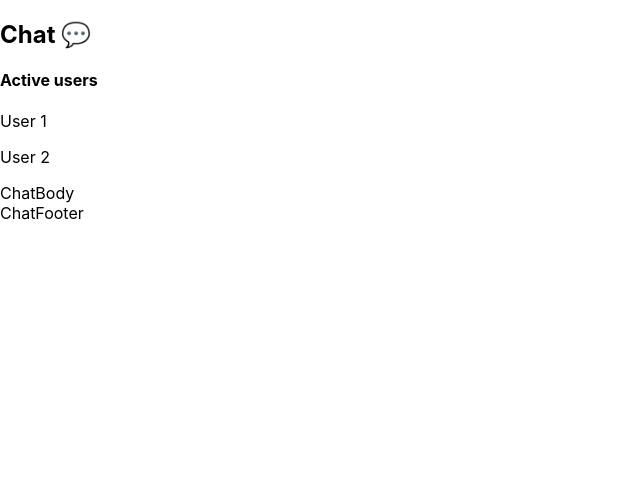
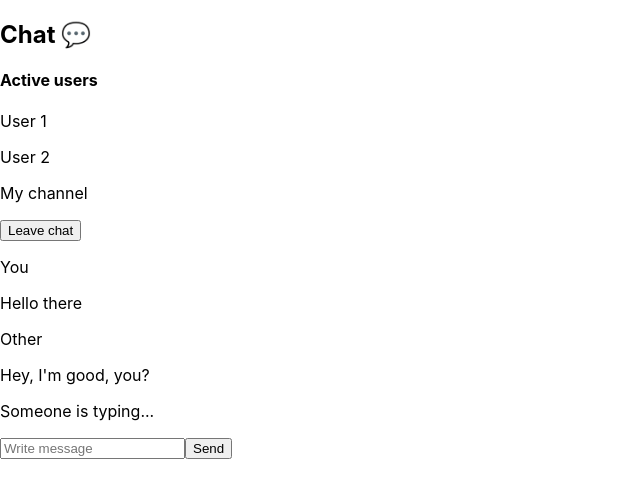
Before and after one commit to Flower-dev/chat-room, a React (Create React App) app: page /chat in a window 1280 px wide. Shown: the top 498 px of the page, without its empty margins (0-640 px from the left). Built offline with nearby package versions, Linux system fonts and the light colour scheme; no server answers.

Commit message:
chat footer

```diff
--- a/src/components/ChatBody.jsx
+++ b/src/components/ChatBody.jsx
@@ -12,6 +12,33 @@
     }
 
     return (
-        <div>ChatBody</div>
+        <>
+            <header className="chat__mainHeader">
+                <p>My channel</p>
+                <button className="leaveChat__btn" onClick={handleLeaveChat}>
+                    Leave chat
+                </button>
+            </header>
+            {/*This shows messages sent from you*/}
+            <div className="message__container">
+                <div className="message__chats">
+                    <p className="sender__name">You</p>
+                    <div className="message__sender">
+                        <p>Hello there</p>
+                    </div>
+                </div>
+                {/*This shows messages received by you*/}
+                <div className="message__chats">
+                    <p>Other</p>
+                    <div className="message__recipient">
+                        <p>Hey, I'm good, you?</p>
+                    </div>
+                </div>
+                {/*This is triggered when a user is typing*/}
+                <div className="message__status">
+                    <p>Someone is typing...</p>
+                </div>
+            </div>
+        </>
     )
 }
--- a/src/components/ChatFooter.jsx
+++ b/src/components/ChatFooter.jsx
@@ -1,5 +1,26 @@
+import React, { useState } from "react";
+
 export default function ChatFooter () {
+    const [ message, setMessage ] = useState("");
+
+    const handleSendMessage = (e) => {
+        e.preventDefault();
+        console.log({ userName: localStorage.getItem('userName'), message });
+        setMessage('');
+
+    }
     return (
-        <div>ChatFooter</div>
+        <div className="chat__footer">
+            <form className="form" onSubmit={handleSendMessage}>
+                <input
+                    type="text"
+                    placeholder="Write message"
+                    className="message"
+                    value={message}
+                    onChange={(e) => setMessage(e.target.value)}
+                />
+                <button className="sendBtn">Send</button>
+            </form>
+        </div>
     )
 }
--- a/src/components/ChatPage.jsx
+++ b/src/components/ChatPage.jsx
@@ -8,7 +8,7 @@
             <ChatBar/>
             <section>
                 <ChatBody/>
-                <ChatFooter/>
+                <ChatFooter socket={ socket }/>
             </section>
         </section>
     );
```
Also changed, not shown: 1 other file (tests, documents, lock files or other folders).
